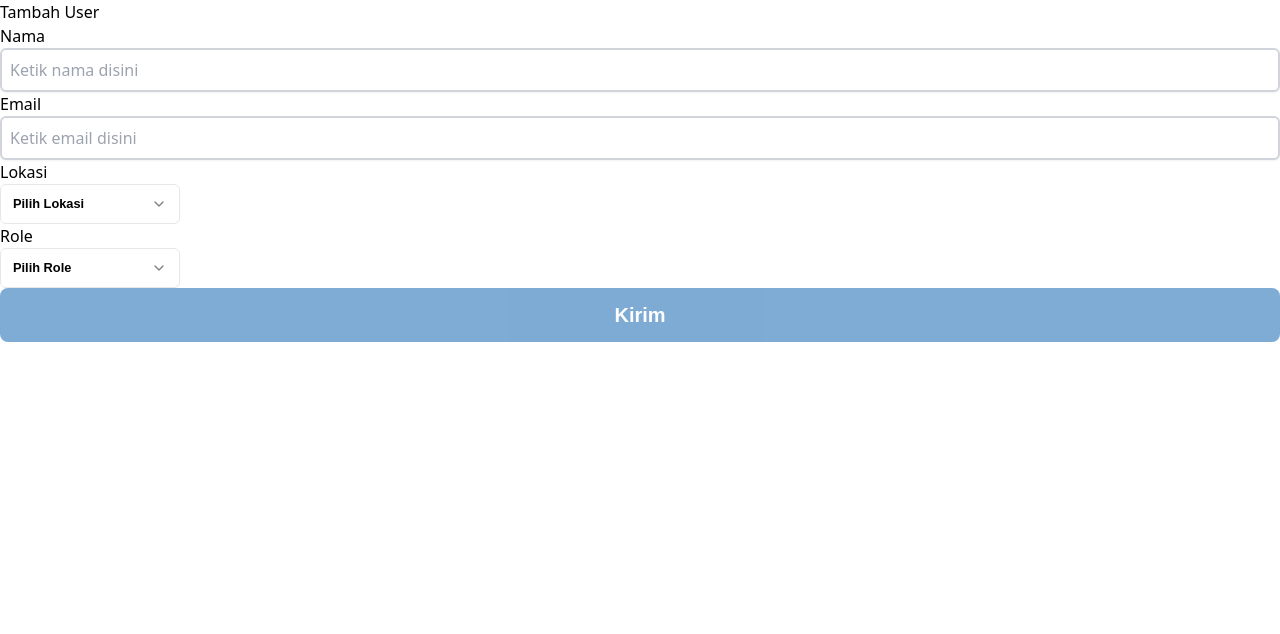
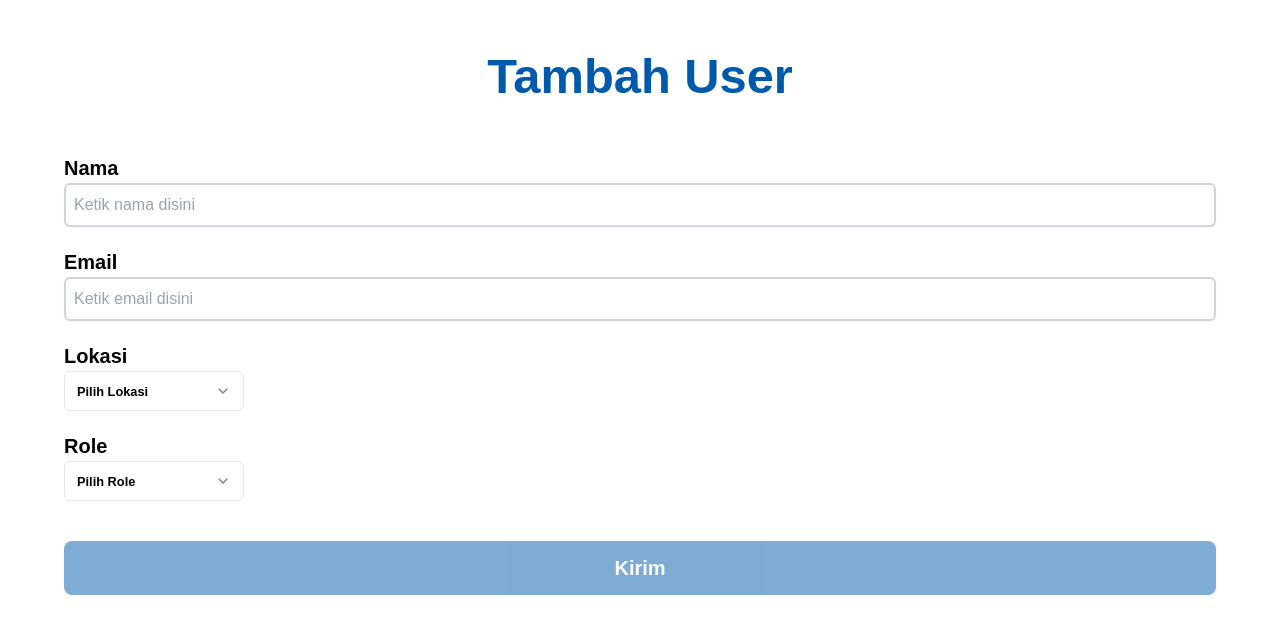
Before and after one commit to bernarduswillson/SweepIn-FE, a Next.js app: page /admin/user/baru in a window 1280 px wide. Shown: the top 634 px of the page. Built offline with nearby package versions, Linux system fonts and the light colour scheme.

Commit message:
feat: create user page

```diff
--- a/src/app/admin/user/baru/page.tsx
+++ b/src/app/admin/user/baru/page.tsx
@@ -63,29 +63,34 @@ const UserCreate = (): JSX.Element => {
 	}
 
   return (
-    <div>
-			<h1>Tambah User</h1>
+    <div className="px-[5vw] flex flex-col">
+			<h1 className="poppins-extrabold text-blue_main text-5xl text-center my-10">Tambah User</h1>
 
 			{/* Name */}
-			<h2>Nama</h2>
+			<div className="poppins-regular mb-5">
+				<h2 className="poppins-bold text-xl">Nama</h2>
 				<input
 					type="text"
 					placeholder="Ketik nama disini"
 					className="w-full border-2 border-gray-300 rounded-md p-2"
 					onChange={(e) => handleValueChange('name', e.target.value)}
 				/>
+			</div>
 
 			{/* Email */}
-			<h2>Email</h2>
+			<div className="poppins-regular mb-5">
+				<h2 className="poppins-bold text-xl">Email</h2>
 				<input
 					type="email"
 					placeholder="Ketik email disini"
 					className="w-full border-2 border-gray-300 rounded-md p-2"
 					onChange={(e) => handleValueChange('email', e.target.value)}
 				/>
+			</div>
 
 			{/* Location */}
-			<h2>Lokasi</h2>
+			<div className="poppins-regular mb-5">
+				<h2 className="poppins-bold text-xl">Lokasi</h2>
 				<Dropdown
 					label="Lokasi"
 					placeholder='Pilih Lokasi'
@@ -97,9 +102,11 @@ const UserCreate = (): JSX.Element => {
 						'BOSSCHA',
 					]}
 				/>
+			</div>
 
 			{/* Role */}
-			<h2>Role</h2>
+			<div className="poppins-regular mb-10">
+				<h2 className="poppins-bold text-xl">Role</h2>
 				<Dropdown
 					label="Role"
 					placeholder='Pilih Role'
@@ -110,6 +117,7 @@ const UserCreate = (): JSX.Element => {
 						'SECURITY',
 					]}
 				/>
+			</div>
 
 			{/* Submit button */}
 			<SubmitButton text='Tambah User' onClick={handleSubmit} loading={isSubmitLoading} disable={!isInputValid}/>
```
Lines whose indentation alone changed are shown as unchanged.
